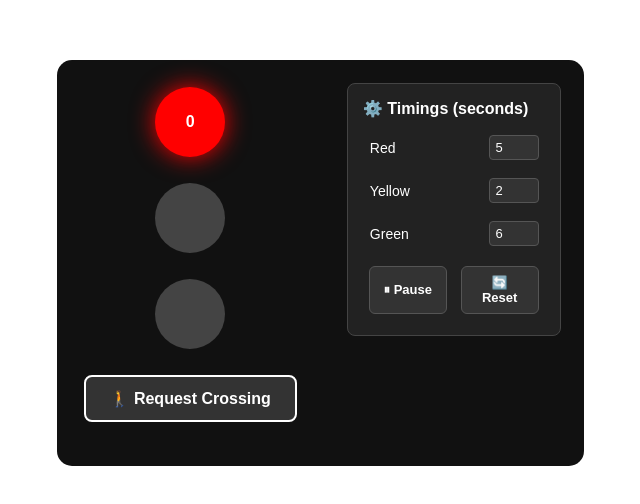
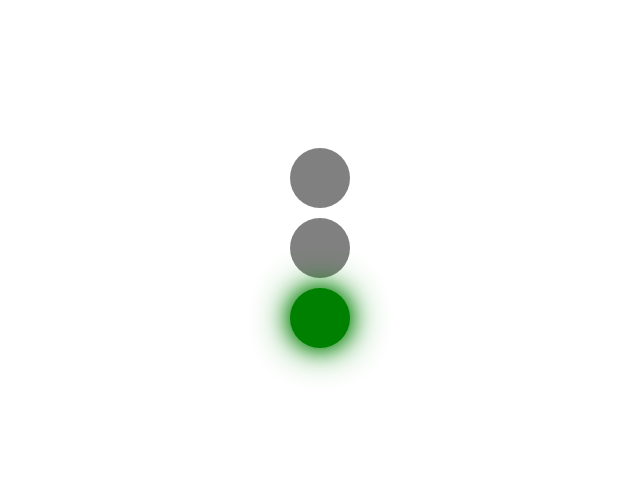
Before and after one commit to SnehaMishra05/TrafficSignal, a React (Vite) app: page / in a window 1280 px wide. Shown: the part 152-656 px from the top of the page, without its empty margins (320-960 px from the left). Built offline with nearby package versions, Linux system fonts and the light colour scheme.

Commit message:
Basic implementation

```diff
--- /dev/null
+++ b/src/App.css
@@ -0,0 +1,6 @@
+.app {
+    display: flex;
+    justify-content: center;
+    align-items: center;
+    height: 100vh;
+}
--- a/src/App.tsx
+++ b/src/App.tsx
@@ -1,8 +1,11 @@
+import "./App.css";
 import TrafficSignal from "./components/TrafficSignal";
 
 function App() {
   return (
-    <TrafficSignal />
+    <div className="app">
+      <TrafficSignal />
+    </div>
   );
 }
 
--- a/src/components/ControlPanel.tsx
+++ /dev/null
@@ -1,38 +0,0 @@
-import { type Light } from "../types/traffic.types";
-import styles from "./TrafficSignal.module.css";
-
-const ControlPanel = ({ dispatch, timings, isPaused }: any) => {
-    const handleChane = (color: Light, value: number) => {
-        dispatch({ type: 'UPDATE_TIMINGS', payload: { ...timings, [color]: value } });
-    };
-
-    return (
-        <div className={styles.controlPanel}>
-            <h3>⚙️ Timings (seconds)</h3>
-            {(["red", "yellow", "green"] as Light[]).map(color => (
-                <div key={color} className={styles.timingControl}>
-                    <label>{color}</label>
-                    <input
-                        type="number"
-                        min="1"
-                        max="20"
-                        value={timings[color]}
-                        onChange={(e) => handleChane(color, parseInt(e.target.value))}
-                    />
-                </div>
-            ))}
-
-            <div className={styles.controlButtons}>
-                <button onClick={() => dispatch({type:'TOGGLE_PAUSE'})}>
-                    {isPaused ? '▶ Resume' : '⏸ Pause'}
-                </button>
-
-                <button onClick={() => dispatch({type: 'RESET'})}>
-                    🔄 Reset
-                </button>
-            </div>
-        </div>
-    )
-}
-
-export default ControlPanel;
--- a/src/components/TrafficSignal.module.css
+++ b/src/components/TrafficSignal.module.css
@@ -1,138 +1,29 @@
 .container {
-    display: flex;
-    justify-content: center;
-    align-items: center;
-    min-height: 100vh;
-}
-
-.box {
-    background-color: #111;
-    padding: 20px;
-    border-radius: 15px;
-    display: flex;
-    flex-direction: row;
-    gap: 40px;
-    align-items: flex-start;
-}
-
-.signalColumn {
-    display: flex;
-    flex-direction: column;
-    gap: 20px;
-    align-items: center;
+    width: 100px;
+    padding: 10px;
+    background: black;
+    border-radius: 10px;
 }
 
 .light {
-    width: 70px;
-    height: 70px;
+    width: 60px;
+    height: 60px;
+    margin: 10px auto;
     border-radius: 50%;
-    background-color: #444;
-    display: flex;
-    justify-content: center;
-    align-items: center;
-    color: white;
-    font-weight: bold;
+    background: grey;
 }
 
-.active-red {
-    background-color: red;
-    box-shadow: 0 0 25px red;
+.red.active {
+    background: red;
+    box-shadow: 0 0 20px red, 0 0 40px red;
 }
 
-.active-yellow {
-    background-color: yellow;
-    box-shadow: 0 0 25px yellow;
+.yellow.active {
+    background: yellow;
+    box-shadow: 0 0 20px yellow, 0 0 40px yellow;
 }
 
-.active-green {
-    background-color: green;
-    box-shadow: 0 0 25px green;
+.green.active {
+    background: green;
+    box-shadow: 0 0 20px green, 0 0 40px green;
 }
-
-.pedestrianButton {
-    padding: 12px 24px;
-    font-size: 16px;
-    font-weight: 600;
-    border: 2px solid #fff;
-    background-color: #333;
-    color: #fff;
-    border-radius: 8px;
-    cursor: pointer;
-    transition: all 0.3s ease;
-    margin-bottom: 20px;
-}
-
-.pedestrianButton:hover {
-    background-color: #555;
-    box-shadow: 0 0 15px rgba(255, 255, 255, 0.5);
-    transform: scale(1.05);
-}
-
-.controlPanel {
-    background-color: #222;
-    padding: 14px;
-    border-radius: 8px;
-    border: 1px solid #444;
-    min-width: 200px;
-}
-
-.controlPanel h3 {
-    margin: 0 0 12px 0;
-    color: #fff;
-    font-size: 16px;
-}
-
-.timingControl {
-    display: flex;
-    justify-content: space-between;
-    align-items: center;
-    gap: 8px;
-    margin-bottom: 10px;
-    color: #fff;
-    font-size: 14px;
-}
-
-.timingControl label {
-    flex: 1;
-    text-transform: capitalize;
-}
-
-.timingControl input {
-    width: 50px;
-    padding: 4px 6px;
-    border: 1px solid #555;
-    border-radius: 4px;
-    background-color: #333;
-    color: #fff;
-    font-size: 13px;
-}
-
-.timingControl input:focus {
-    outline: none;
-    border-color: #888;
-    background-color: #3a3a3a;
-}
-
-.controlButtons {
-    display: flex;
-    gap: 8px;
-    margin-top: 12px;
-}
-
-.controlButtons button {
-    flex: 1;
-    padding: 8px 12px;
-    font-size: 13px;
-    font-weight: 600;
-    border: 1px solid #555;
-    background-color: #333;
-    color: #fff;
-    border-radius: 6px;
-    cursor: pointer;
-    transition: all 0.2s ease;
-}
-
-.controlButtons button:hover {
-    background-color: #444;
-    border-color: #888;
-}
--- a/src/components/TrafficSignal.tsx
+++ b/src/components/TrafficSignal.tsx
@@ -1,37 +1,14 @@
-import { useTrafficSignal } from "../hooks/useTrafficSignal";
-import ControlPanel from "./ControlPanel";
-import styles from "./TrafficSignal.module.css";
+import { useTrafficSignal } from '../hooks/useTrafficSignal';
+import styles from './TrafficSignal.module.css';
 
-//mocked the Traffic signal as a finite state machine using useReducer with event based transitions
 const TrafficSignal = () => {
-    const { state, dispatch } = useTrafficSignal();
-    const { light, count, timings, isPaused } = state;
-
-    const getClass = (color: string) => {
-        return `${styles.light} ${light === color ? styles[`active-${color}`] : ""}`;
-    }
+    const light = useTrafficSignal();
 
     return (
-        <div className={styles.container}>
-            <div className={styles.box}>
-                <div className={styles.signalColumn}>
-                    <div className={getClass("red")}>
-                        {light === "red"? count : ""}
-                    </div>
-                    <div className={getClass("yellow")}>
-                        {light === "yellow"? count : ""}
-                    </div>
-                    <div className={getClass("green")}>
-                        {light === "green"? count : ""}
-                    </div>
-
-                    <button className={styles.pedestrianButton} onClick={() => dispatch({ type: 'PEDESTRIAN_REQUEST' })}>
-                        🚶 Request Crossing
-                    </button>
-                </div>
-
-                <ControlPanel timings={timings} isPaused={isPaused} dispatch={dispatch} />
-            </div>
+        <div className='container'>
+            <div className = {`${styles.light} ${styles.red} ${light === 'RED' ? styles.active : ''}`}></div>
+            <div className = {`${styles.light} ${styles.yellow} ${light === 'YELLOW' ? styles.active : ''}`}></div>
+            <div className = {`${styles.light} ${styles.green} ${light === 'GREEN' ? styles.active : ''}`}></div>
         </div>
     )
 }
--- a/src/hooks/useTrafficSignal.ts
+++ b/src/hooks/useTrafficSignal.ts
@@ -1,20 +1,23 @@
-import { useEffect, useReducer } from "react";
-import { initialState, reducer } from "../store/trafficReducer";
+import React from 'react';
+import type { Light } from '../types/traffic.types';
 
-export const useTrafficSignal = () => {
-    const [state, dispatch] = useReducer(reducer, initialState);
+export const useTrafficSignal = (): Light => {
 
-    useEffect(() => {
-        const timer = setTimeout(() => {
-            if (state.count === 0) {
-                dispatch({ type: 'NEXT_LIGHT' });
-            } else {
-                dispatch({ type: 'TICK' });
-            }
-        }, 1000);
+    const [light, setLight] = React.useState<Light>('RED');
+
+    React.useEffect(() => {
+        let timer: number;
+
+        if (light === 'RED') {
+            timer = setTimeout(() => setLight('GREEN'), 5000);
+        } else if (light === 'GREEN') {
+            timer = setTimeout(() => setLight('YELLOW'), 3000);
+        } else {
+            timer = setTimeout(() => setLight('RED'), 1000);
+        }
 
         return () => clearTimeout(timer);
-    }, [state]);
+    }, [light]);
 
-    return { state, dispatch };
-};
+    return light;
+}
--- a/src/index.css
+++ b/src/index.css
@@ -1,9 +1,4 @@
-* {
-  margin: 3px;
-  padding: 1px;
-  box-sizing: border-box;
-}
-
 body {
+  margin: 0;
   font-family: sans-serif;
 }
--- a/src/store/trafficReducer.ts
+++ /dev/null
@@ -1,83 +0,0 @@
-import type { Action, Light, TrafficState } from "../types/traffic.types";
-
-export const timingsDefault: Record<Light, number> = {
-    red: 5,
-    yellow: 2,
-    green: 6,
-}
-
-const nextLight: Record<Light, Light> = {
-    red: "green",
-    green: "yellow",
-    yellow: "red",
-}
-
-export const initialState: TrafficState = {
-    light: "red",
-    count: timingsDefault.red,
-    pedestraianRequested: false,
-    greenElapsed: 0,
-    isPaused: false,
-    timings: timingsDefault,
-}
-
-export function reducer(state: TrafficState, action: Action): TrafficState {
-    switch (action.type) {
-        case 'TICK':
-            if (state.isPaused) return state;
-
-            if (state.count > 0) {
-                return {
-                    ...state,
-                    count: state.count - 1,
-                    greenElapsed: state.light === "green" ? state.greenElapsed + 1 : state.greenElapsed,
-                };
-            }
-            return state;
-
-        case 'NEXT_LIGHT':
-            let next = nextLight[state.light];
-            let newCount = state.timings[next];
-            let pedestrian = state.pedestraianRequested;
-
-            if (next === 'red' && pedestrian) {
-                newCount = 7;
-                pedestrian = false;
-            }
-
-            return {
-                ...state,
-                light: next,
-                count: newCount,
-                pedestraianRequested: pedestrian,
-                greenElapsed: 0,
-            }
-
-        case 'PEDESTRIAN_REQUEST':
-            return {
-                ...state,
-                pedestraianRequested: true,
-            }
-
-        case 'TOGGLE_PAUSE':
-            return {
-                ...state,
-                isPaused: !state.isPaused,
-            }
-
-        case 'UPDATE_TIMINGS':
-            return {
-                ...state,
-                timings: action.payload,
-            }
-
-        case 'RESET':
-            return {
-                ...initialState,
-                timings: state.timings,
-            };
-
-        default:
-            return state;
-    }
-}
```
Also changed, not shown: src/main.tsx (+8 -8 lines), src/types/traffic.types.ts (+1 -19 lines).
